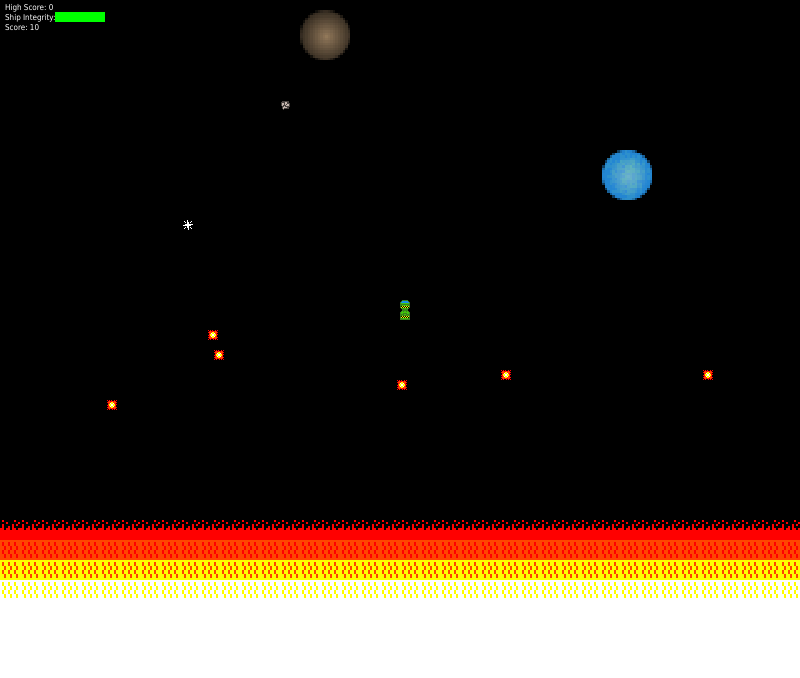
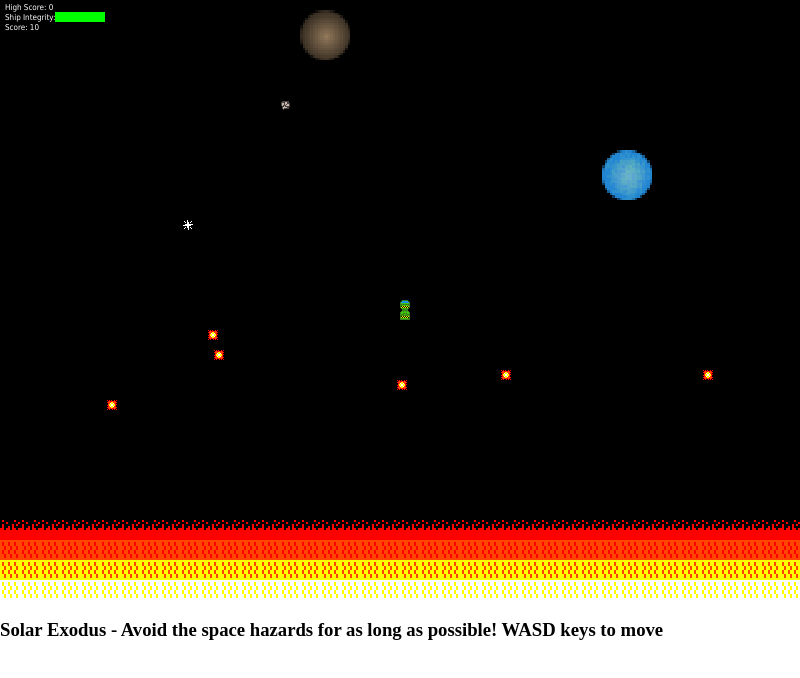
Before and after one commit to tomasmiles/SolarExodus, an Electron app: page index.html in a window 800 px wide. Drawn offline with Linux system fonts and the light colour scheme.

Commit message:
Update index.html
Basic description added below canvas.

```diff
--- a/index.html
+++ b/index.html
@@ -9,6 +9,7 @@
 		<!--<button id="newGame" name="New Game" style="position: fixed; top: 10px; left: 10px;">New Game</button>
 		<button id="mainMenu" name="Main Menu" style="position: fixed; top: 10px; left: 10px; display: none">Main Menu</button>-->
 		<img src="images.png" id="images" style="display: none;">
+		<h3>Solar Exodus - Avoid the space hazards for as long as possible! WASD keys to move</h3>
 		<script src="solarexodus.js"></script>
 	</body>
 </html>
```
